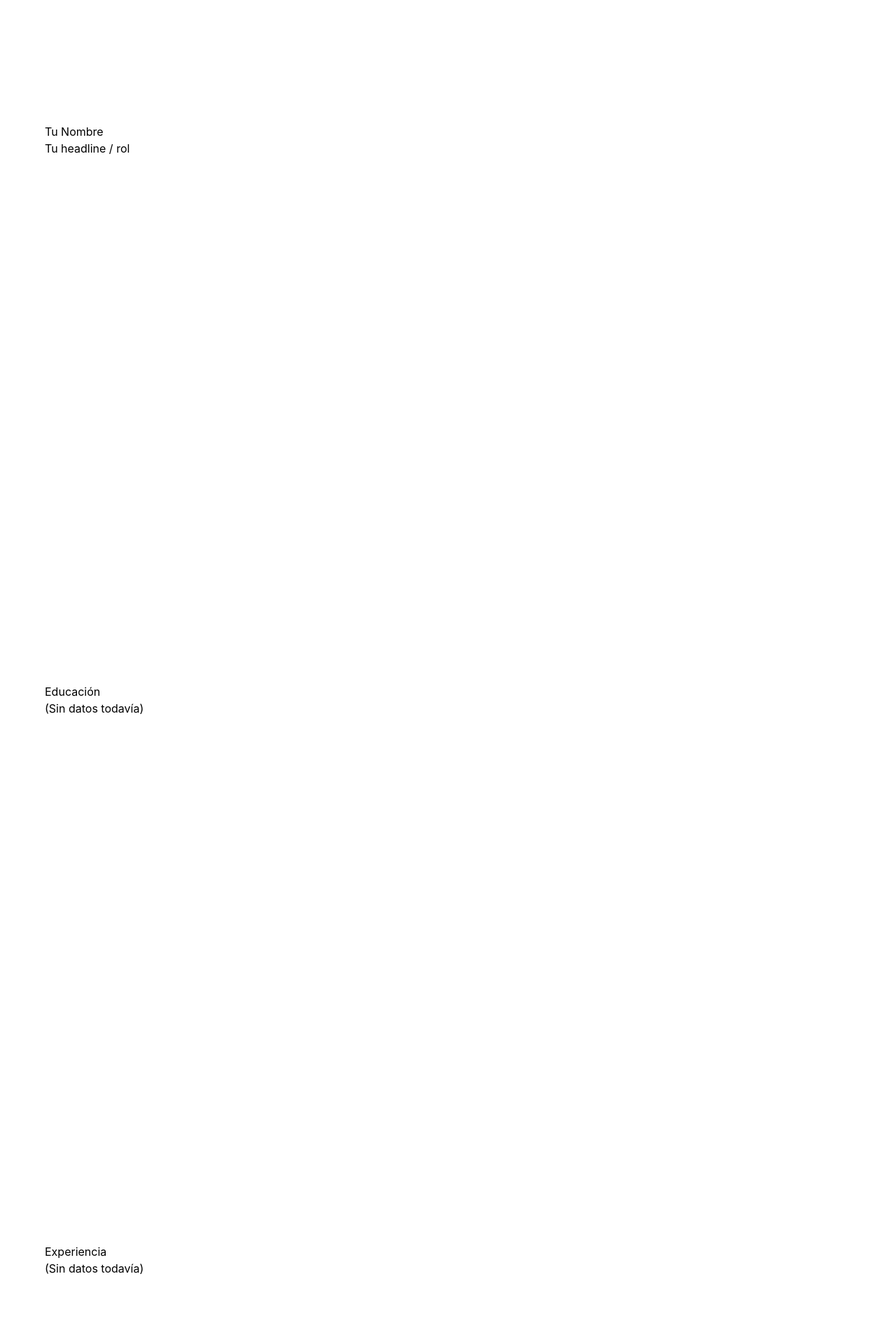
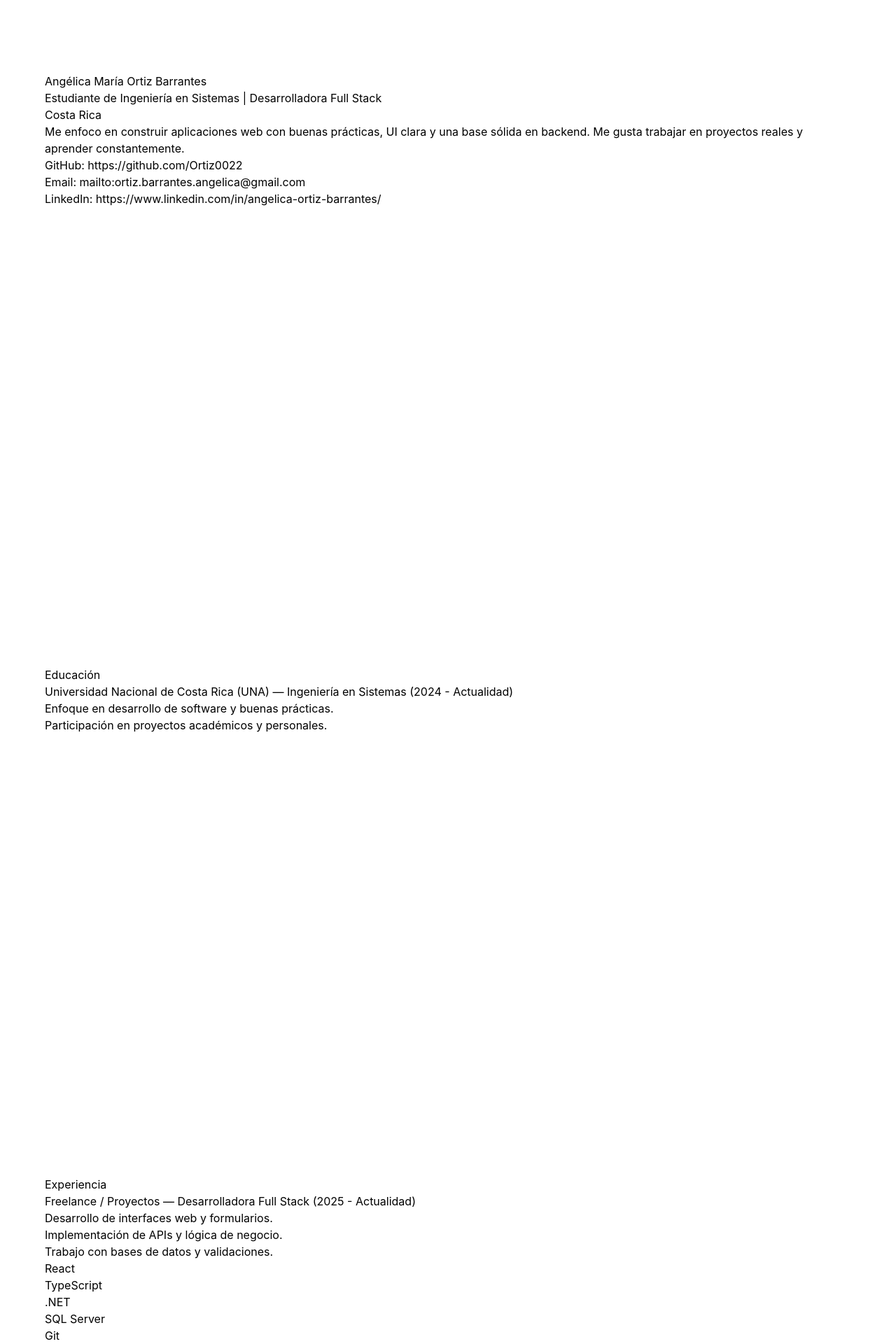
Before and after one commit to Ortiz0022/PortfolioAndCV, a React (Vite) app: page / in a window 1280 px wide. Shown: the part 200-2120 px from the top of the page at 70% size. Built offline with nearby package versions, Linux system fonts and the light colour scheme.

Commit message:
feat: add initial cv and portfolio data

```diff
--- a/src/modules/cv/components/Education/EducationSection.tsx
+++ b/src/modules/cv/components/Education/EducationSection.tsx
@@ -15,6 +15,13 @@ export default function EducationSection() {
               <li key={e.id}>
                 {e.institution} — {e.program} ({e.startDate ?? "?"} -{" "}
                 {e.endDate ?? "?"})
+                {e.notes && (
+                  <ul>
+                    {e.notes.map((note, idx) => (
+                      <li key={idx}>{note}</li>
+                    ))}
+                  </ul>
+                )}
               </li>
             ))}
           </ul>
--- a/src/modules/cv/components/Experience/ExperienceSection.tsx
+++ b/src/modules/cv/components/Experience/ExperienceSection.tsx
@@ -12,10 +12,26 @@ export default function ExperienceSection() {
         ) : (
           <ul>
             {experience.map((x) => (
-              <li key={x.id}>
-                {x.companyOrOrg} — {x.role} ({x.startDate ?? "?"} -{" "}
-                {x.endDate ?? "?"})
-              </li>
+              <>
+                <li key={x.id}>
+                  {x.companyOrOrg} — {x.role} ({x.startDate ?? "?"} -{" "}
+                  {x.endDate ?? "?"})
+                </li>
+                {x.responsibilities && (
+                  <ul>
+                    {x.responsibilities.map((resp, idx) => (
+                      <li key={idx}>{resp}</li>
+                    ))}
+                  </ul>
+                )}
+                {x.technologies && (
+                  <ul>
+                    {x.technologies.map((tech, idx) => (
+                      <li key={idx}>{tech}</li>
+                    ))}
+                  </ul>
+                )}
+              </>
             ))}
           </ul>
         )}
--- a/src/modules/cv/data/education.ts
+++ b/src/modules/cv/data/education.ts
@@ -1,3 +1,12 @@
 import type { EducationItem } from "../../../shared/types/education";
 
-export const education: EducationItem[] = [];
+export const education: EducationItem[] = [
+  {
+    id: "edu-una",
+    institution: "Universidad Nacional de Costa Rica (UNA)",
+    program: "Ingeniería en Sistemas",
+    startDate: "2024",
+    endDate: "Actualidad",
+    notes: ["Enfoque en desarrollo de software y buenas prácticas.", "Participación en proyectos académicos y personales."],
+  },
+];
--- a/src/modules/cv/data/experience.ts
+++ b/src/modules/cv/data/experience.ts
@@ -1,3 +1,17 @@
 import type { ExperienceItem } from "../../../shared/types/experience";
 
-export const experience: ExperienceItem[] = [];
+export const experience: ExperienceItem[] = [
+  {
+    id: "exp-freelance",
+    companyOrOrg: "Freelance / Proyectos",
+    role: "Desarrolladora Full Stack",
+    startDate: "2025",
+    endDate: "Actualidad",
+    responsibilities: [
+      "Desarrollo de interfaces web y formularios.",
+      "Implementación de APIs y lógica de negocio.",
+      "Trabajo con bases de datos y validaciones.",
+    ],
+    technologies: ["React", "TypeScript", ".NET", "SQL Server", "Git"],
+  },
+];
--- a/src/modules/cv/data/languages.ts
+++ b/src/modules/cv/data/languages.ts
@@ -1,3 +1,7 @@
 import type { LanguageItem } from "../../../shared/types/language";
 
-export const languages: LanguageItem[] = [];
+export const languages: LanguageItem[] = [
+  { id: "lang-es", name: "Español", level: "native" },
+  { id: "lang-en", name: "Inglés", level: "intermediate", notes: "Certificación TOEIC" },
+  {id: "lang-pt", name: "Portugués", level: "basic", notes: "Conocimientos básicos, sin certificación"},
+];
--- a/src/modules/cv/data/profile.ts
+++ b/src/modules/cv/data/profile.ts
@@ -1,9 +1,29 @@
 import type { Profile } from "../../../shared/types/profile";
 
 export const profile: Profile = {
-  fullName: "",
-  headline: "",
-  location: "",
-  summary: "",
-  socials: [],
+  fullName: "Angélica María Ortiz Barrantes",
+  headline: "Estudiante de Ingeniería en Sistemas | Desarrolladora Full Stack",
+  location: "Costa Rica",
+  summary:
+    "Me enfoco en construir aplicaciones web con buenas prácticas, UI clara y una base sólida en backend. Me gusta trabajar en proyectos reales y aprender constantemente.",
+  socials: [
+    {
+      id: "github",
+      platform: "github",
+      label: "GitHub",
+      href: "https://github.com/Ortiz0022",
+    },
+    {
+      id: "email",
+      platform: "email",
+      label: "Email",
+      href: "mailto:ortiz.barrantes.angelica@gmail.com",
+    },
+    {
+      id: "linkedin",
+      platform: "linkedin",
+      label: "LinkedIn",
+      href: "https://www.linkedin.com/in/angelica-ortiz-barrantes/",
+    },
+  ],
 };
--- a/src/modules/cv/data/skills.ts
+++ b/src/modules/cv/data/skills.ts
@@ -1,3 +1,9 @@
 import type { SkillItem } from "../../../shared/types/skill";
 
-export const skills: SkillItem[] = [];
+export const skills: SkillItem[] = [
+  { id: "s-react", name: "React", level: "intermediate", category: "Frontend" },
+  { id: "s-ts", name: "TypeScript", level: "intermediate", category: "Frontend" },
+  { id: "s-dotnet", name: ".NET", level: "basic", category: "Backend" },
+  { id: "s-sql", name: "SQL Server", level: "basic", category: "Database" },
+  { id: "s-git", name: "Git/GitHub", level: "intermediate", category: "Tools" },
+];
--- a/src/modules/portfolio/data/projects.ts
+++ b/src/modules/portfolio/data/projects.ts
@@ -1,3 +1,34 @@
 import type { Project } from "../../../shared/types/project";
 
-export const projects: Project[] = [];
+export const projects: Project[] = [
+  {
+    id: "p-universidad",
+    title: "College Management System",
+    shortDescription:
+      "Sistema web para gestionar información y procesos administrativos municipales.",
+    technologies: ["React", "TypeScript", ".NET", "SQL Server"],
+    links: [
+      { label: "GitHub", href: "PON_AQUI_EL_LINK" },
+    ],
+  },
+  {
+    id: "p-ganaderos",
+    title: "Cámara de Ganaderos",
+    shortDescription:
+      "Aplicación para registro/gestión de información relacionada a asociados y fincas (proyecto en desarrollo).",
+    technologies: ["React", "TypeScript", "NestJS", "MySQL"],
+    links: [
+      { label: "GitHub", href: "PON_AQUI_EL_LINK" },
+    ],
+  },
+  {
+    id: "p-bomberos",
+    title: "Bomberos de Nosara (App de Emergencias)",
+    shortDescription:
+      "Aplicación móvil para reportes de emergencias con estados y actualización periódica.",
+    technologies: ["React Native", "Expo"],
+    links: [
+      { label: "GitHub", href: "PON_AQUI_EL_LINK" },
+    ],
+  },
+];
```
